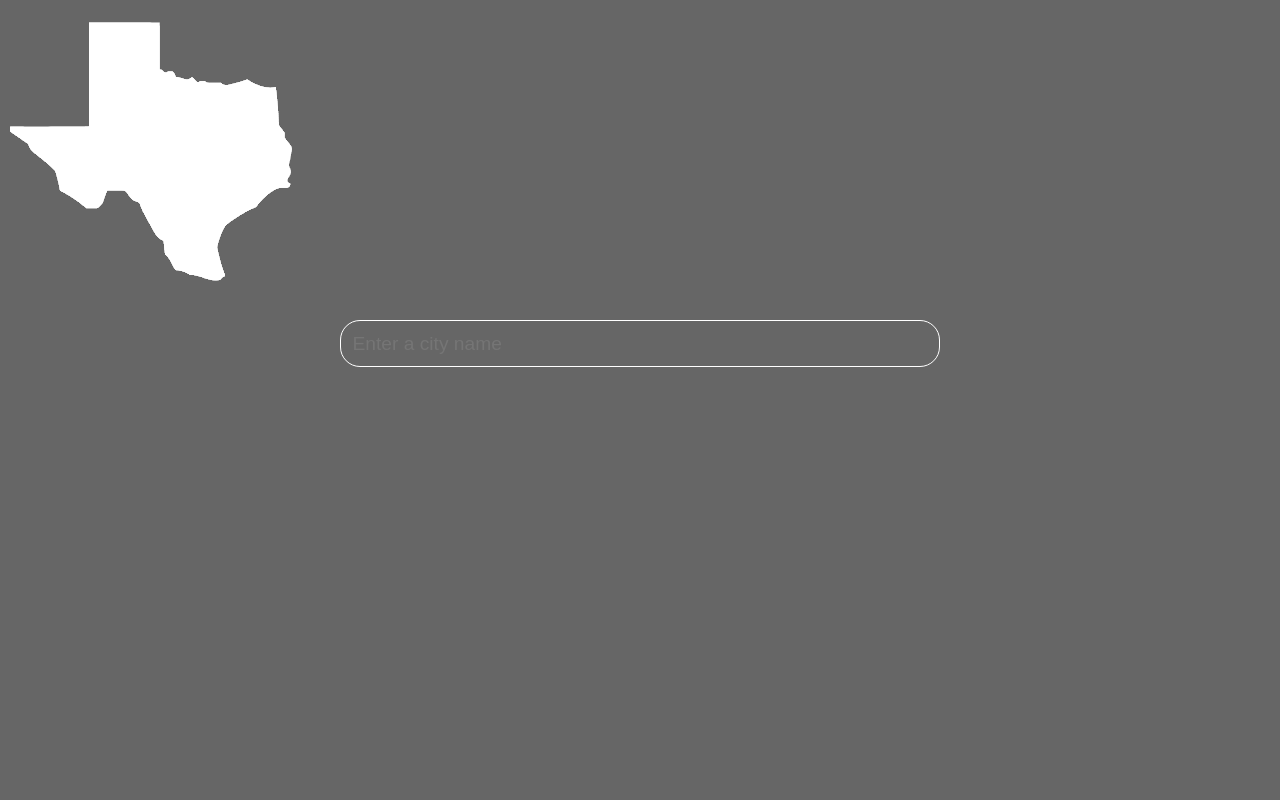
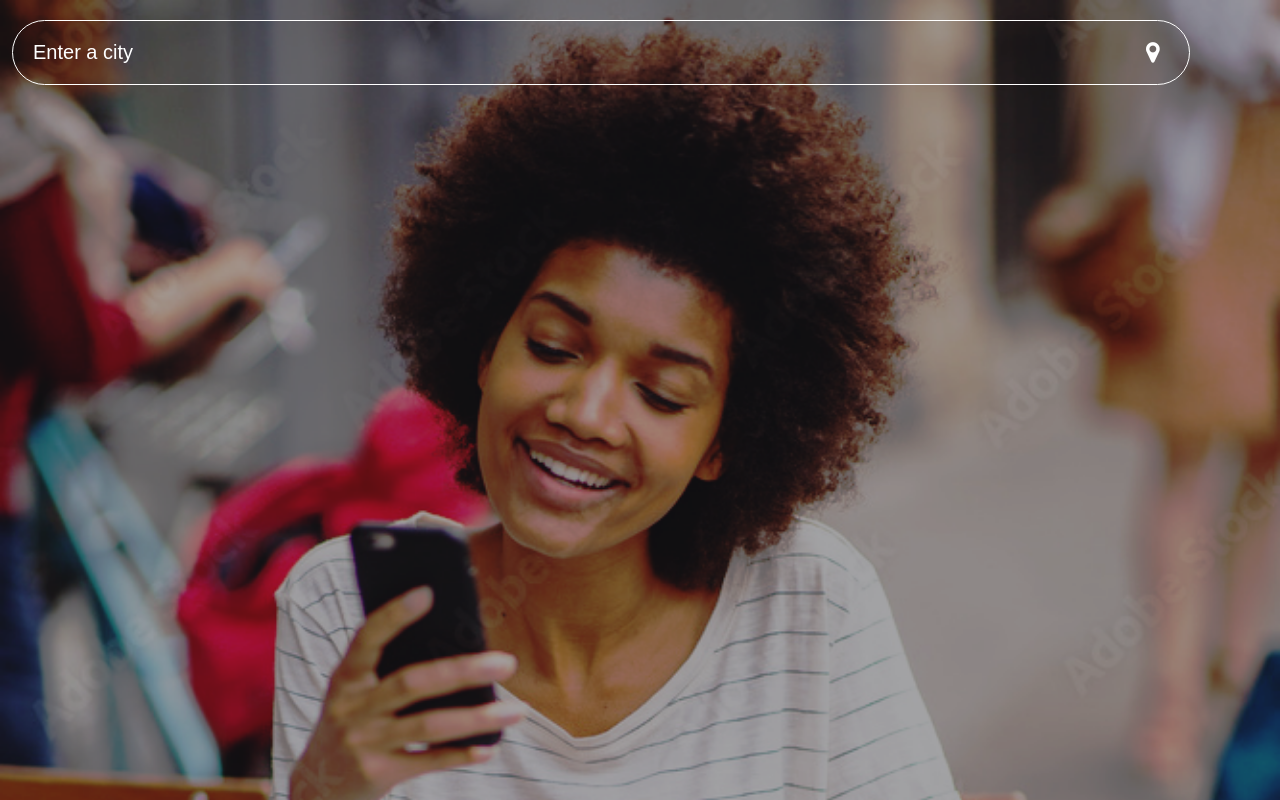
Before and after one commit to paul88vera/restaurant-finder, a React (Create React App) app: page / in a window 1280 px wide. Built offline with nearby package versions, Linux system fonts and the light colour scheme.

Commit message:
completed splash page

```diff
--- a/public/index.html
+++ b/public/index.html
@@ -24,6 +24,7 @@
       work correctly both with client-side routing and a non-root public URL.
       Learn how to configure a non-root public URL by running `npm run build`.
     -->
+    <link rel="stylesheet" type="text/css" href="https://maxcdn.bootstrapcdn.com/font-awesome/4.3.0/css/font-awesome.min.css">
     <title>Restaurant Finder</title>
   </head>
   <body>
--- a/src/App.css
+++ b/src/App.css
@@ -2,27 +2,52 @@
   margin: 0;
   padding: 0;
 }
-#search-container{
+ #search-container{
   width: 100%;
   height: 100vh;
-  background-color: #00000099;
+  background-image: url(/public/assets/img/AdobeStock_301716089_Preview.png);
+  background-repeat: no-repeat;
+  background-size: cover;
+  background-position-y: top;
 }
-#search-container input[type="search"] {
-  padding: .6em;
-  width: 95%;
+.input-container input {
+	padding-bottom: 1em;
+}
+input {
+  width: 100%;
+  padding: 1em !important;
+  margin: 1em  .6em !important;
+  box-sizing: border-box;
+  font-size: 20px;
+  border-radius: 50px;
+  border: 1px solid #fff;
+  color: #ffffff !important;
+  background-color: transparent !important;
+}
+input:focus{
+  outline-width: 0;
+}
+::placeholder {
+  color: #fff;
+}
+.right-inner-addon {
+  position: absolute;
+    font-size: 20px;
+    width: 92%;
+    color: #ffffff;
+}
+.form-control {
   position: relative;
-  top: 15px;
-  margin: 0 auto;
-  max-width: 600px;
-  font-size: 1.2em;
-  display: block;
-  border-radius: 20px;
-  background-color: transparent;
-  border: #ffffff solid 1px;
+}
+.right-inner-addon i {
+  position: absolute;
+  right: 5px;
+  top: 27px;
+  font-size: 24px;
+  padding: 13px;
+  pointer-events: none;
   color: #ffffff;
 }
-#search-container input[type="search"]::after{
-  content: "";
-  background: transparent url('/public/assets/img/T.png');
+.right-inner-addon i:hover {
   cursor: pointer;
 }
--- a/src/pages/splash.js
+++ b/src/pages/splash.js
@@ -2,9 +2,14 @@ import React from 'react';
 
 export default function Splash() {
   return (
-    <section id='search-container'>
-      <img src="/assets/img/T.png" alt="" />
-      <input id="searchbar" type="search" placeholder='Enter a city name' />
+    <section id='search-container' className='row'>
+      <form className="form-container right-inner-addon input-container">
+      <i className="fa fa-map-marker"></i>
+            <input type="text"
+                   className="form-control"
+                   placeholder="Enter a city" />
+        </form>
     </section>
+
   );
 }
```
Also changed, not shown: public/assets/img/AdobeStock_301716089_Preview.png (added), public/assets/img/magnifying-glass-solid.svg (added).
